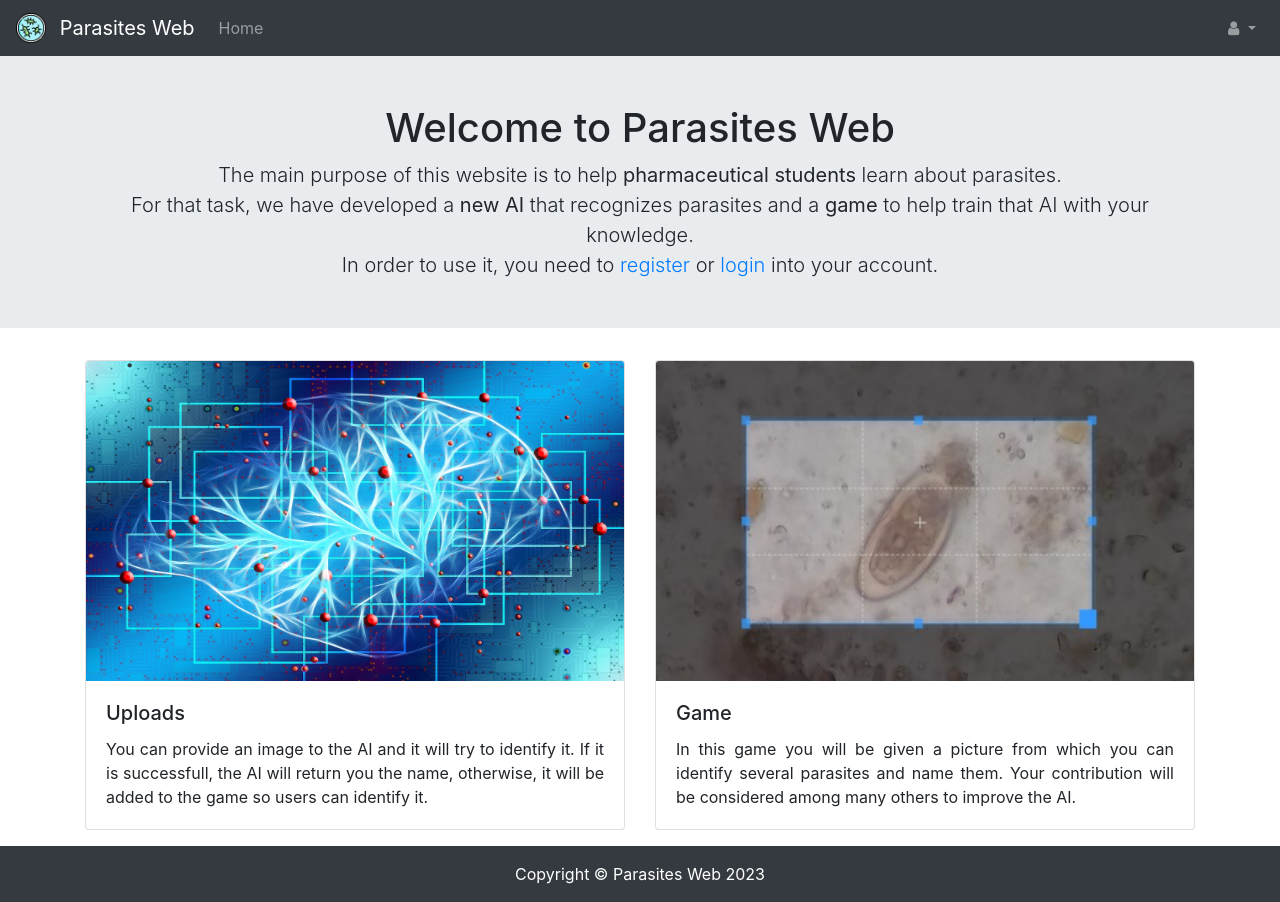
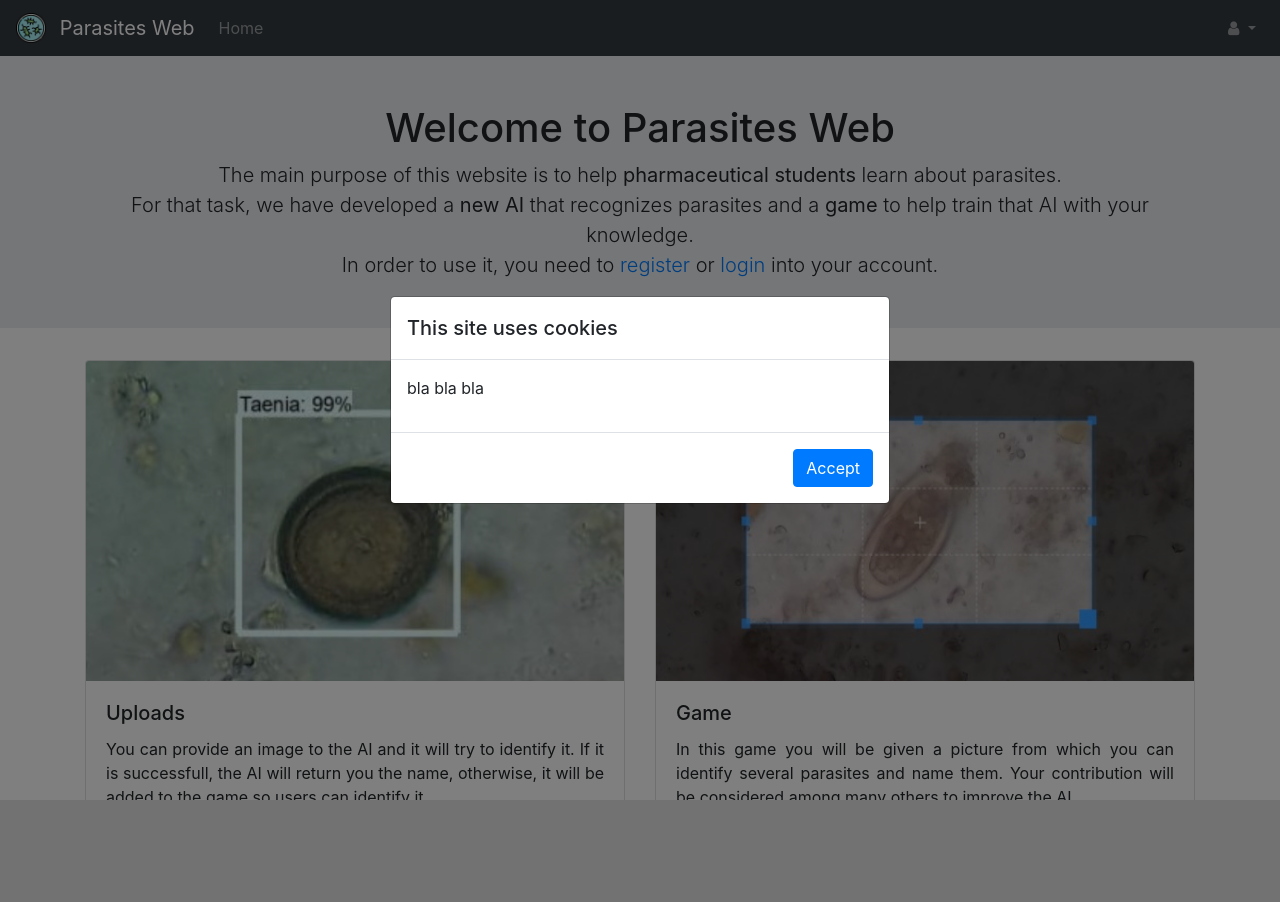
Before and after one commit to JVini98/ceu-parasite-web, a Django app: page / in a window 1280 px wide. After the commit the page ends 800 px from the top, so only its background shows below. Run offline with Django 4.2, Linux system fonts and the light colour scheme; parts of the project's set-up code (start-up, migrations or seed data) failed here and were passed over.

Commit message:
First version of cookies

```diff
--- a/parasite_web/home/static/css/style.css
+++ b/parasite_web/home/static/css/style.css
@@ -11,3 +11,7 @@ main {
 footer {
   margin-top: auto;
 }
+
+.justify{
+  text-align: justify;
+}
--- /dev/null
+++ b/parasite_web/home/static/javascripts/cookies.js
@@ -0,0 +1,17 @@
+// JavaScript code to show the cookie confirmation pop-up and freeze the page
+$(document).ready(function() {
+    $('#cookieModal').modal('show');
+    $('body').addClass('modal-open');
+});
+
+$('#acceptCookies').click(function() {
+    // Handle accept cookies action here
+    $('#cookieModal').modal('hide');
+    $('body').removeClass('modal-open');
+});
+
+// $('#declineCookies').click(function() {
+//     // Handle decline cookies action here
+//     $('#cookieModal').modal('hide');
+//     $('body').removeClass('modal-open');
+// });
--- a/parasite_web/home/templates/home.html
+++ b/parasite_web/home/templates/home.html
@@ -75,7 +75,7 @@
 		<div class="row">
 			<div class="col-md-6 mb-3">
 			<div class="card">
-				<img class="card-img-top" src="../static/images/AI.jpg" width="350" height="320" alt="Uploads image">
+				<img class="card-img-top" src="../static/images/ai2.jpg" width="350" height="320" alt="Uploads image">
 				<div class="card-body">
 				<h5 class="card-title">Uploads</h5>
 				<p class="card-text text-justify">You can provide an image to the AI and it will try to identify it. If it is successfull, the AI will return you the name, otherwise, it will be added to the game so users can identify it.</p>
@@ -93,6 +93,23 @@
 			</div>
 		</div>
 		</div>
+		<!-- HTML markup for the cookie pop-up -->
+		<div class="modal" id="cookieModal" tabindex="-1" role="dialog" aria-labelledby="cookieModalLabel" aria-hidden="true" data-backdrop="static" data-keyboard="false">
+			<div class="modal-dialog modal-dialog-centered" role="document">
+			  <div class="modal-content">
+				<div class="modal-header">
+				  <h5 class="modal-title" id="cookieModalLabel">This site uses cookies</h5>
+				</div>
+				<div class="modal-body">
+				  <p class="justify">bla bla bla</p>
+				</div>
+				<div class="modal-footer">
+				  <button type="button" class="btn btn-primary" id="acceptCookies">Accept</button>
+				  <!-- <button type="button" class="btn btn-secondary" id="declineCookies">Decline</button> -->
+				</div>
+			  </div>
+			</div>
+		</div>
 		<!-- Footer -->
 		<footer class="bg-dark py-3">
 			<div class="container text-center">
@@ -104,5 +121,7 @@
 		<!-- Bootstrap JS and Popper-->
 		<script src="https://cdn.jsdelivr.net/npm/popper.js@1.16.1/dist/umd/popper.min.js"></script>
 		<script src="https://cdn.jsdelivr.net/npm/bootstrap@4.6.2/dist/js/bootstrap.bundle.min.js"></script>
+		<!-- custom JS -->
+		<script type="text/javascript" src="../static/javascripts/cookies.js"></script>
 	</body>
 </html>
```
Also changed, not shown: parasite_web/home/static/images/ai2.jpg (added).
